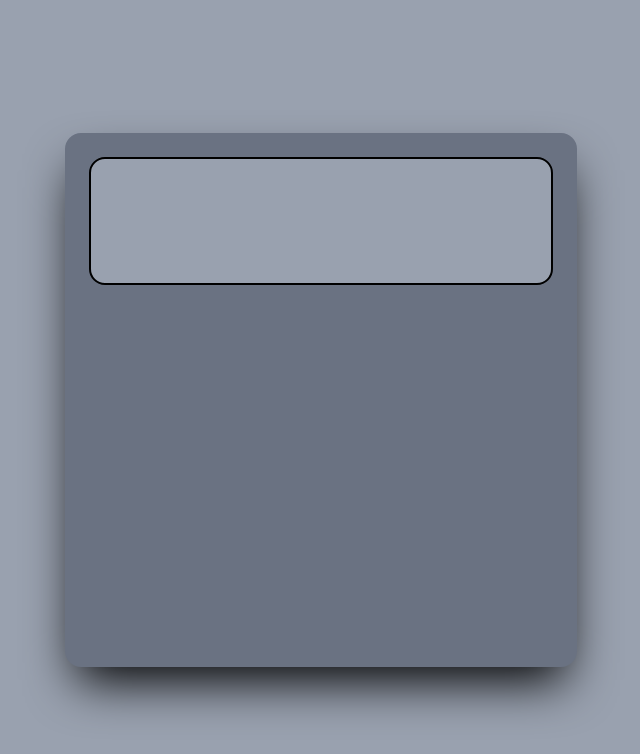
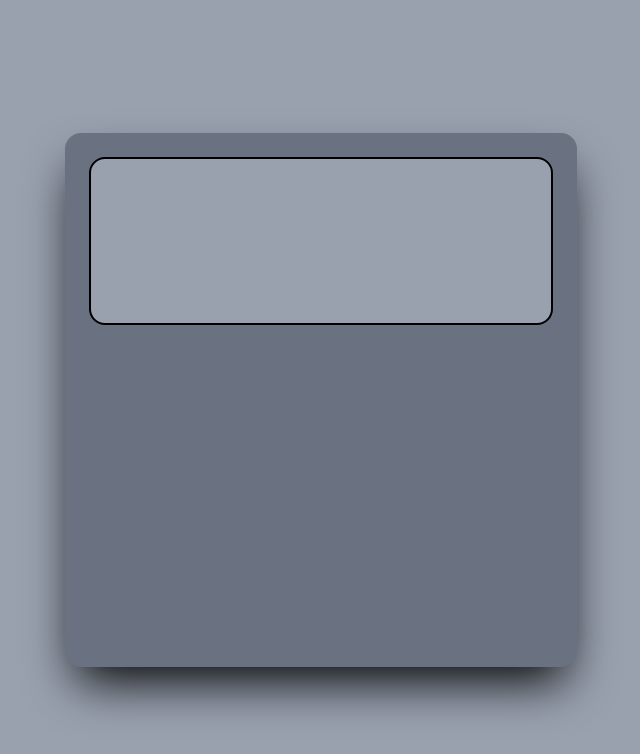
Before and after one commit to Shaedow2000/WebCalc, a website built with Vite: page index.html in a window 1280 px wide. Shown: the whole page, without its empty margins (319-959 px from the left). Built offline with nearby package versions, Linux system fonts and the light colour scheme.

Commit message:
Make screen larger.

```diff
--- a/index.html
+++ b/index.html
@@ -9,7 +9,7 @@
     </head>
     <body class="flex justify-center items-center w-screen h-screen bg-gray-400 dark:bg-gray-800">
         <main class="w-2/5 h-2/3 rounded-2xl bg-gray-500 dark:bg-gray-600 p-6 shadow-2xl shadow-black">
-            <section id="screen" class="w-full h-32 bg-gray-400 dark:bg-gray-500 rounded-2xl border-2 border-black ">
+            <section id="screen" class="w-full h-42 bg-gray-400 dark:bg-gray-500 rounded-2xl border-2 border-black ">
                 <div id="operation-div">
                     <h3 id="operation"></h3>
                 </div>
```
